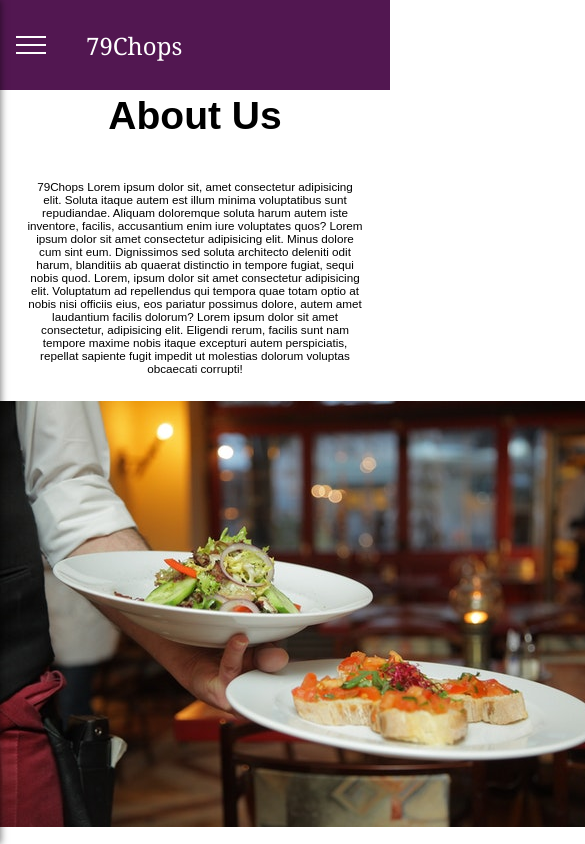
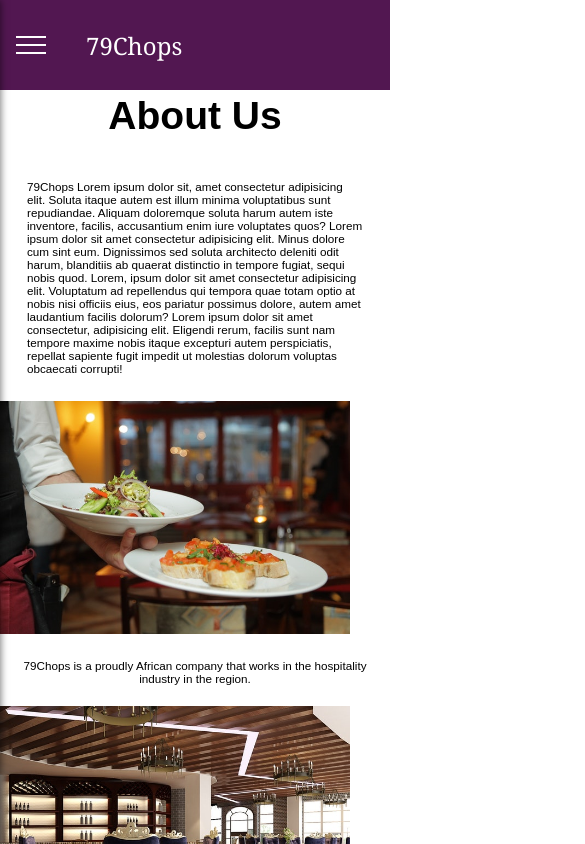
Before and after one commit to davidokani/79chops, a React (Create React App) app: page /about in a window 390 px wide. Shown: the top 844 px of the page, 585 px wide, since content can reach past the window. Built offline with nearby package versions, Linux system fonts and the light colour scheme; a web font is replaced by a local one.

Commit message:
imgs adjustments

```diff
--- a/src/pages/about/about.css
+++ b/src/pages/about/about.css
@@ -28,9 +28,14 @@
 /* Responsive layout - makes a one column layout instead of a two-column layout */
 @media (max-width: 800px) {
 
+  img {
+    width: 350px;
+  }
+
   .col-image,
   .col-text {
-    flex: 100%;
+    flex: 50%;
+    width: fit-content;
   }
 }
 
@@ -43,10 +48,11 @@ h1 {
   text-align: center;
 }
 
+/*
 @media (max-width: 768px) {
   .talk {
     text-align: center;
     font-size: 16px;
     font-family: Arial, Helvetica, sans-serif;
   }
-}
+} */
```
